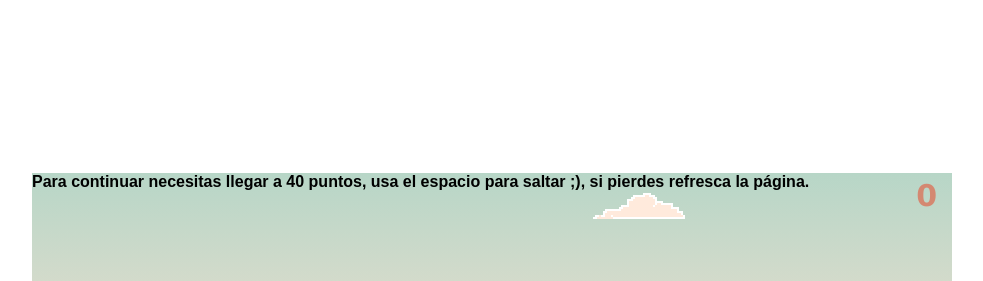
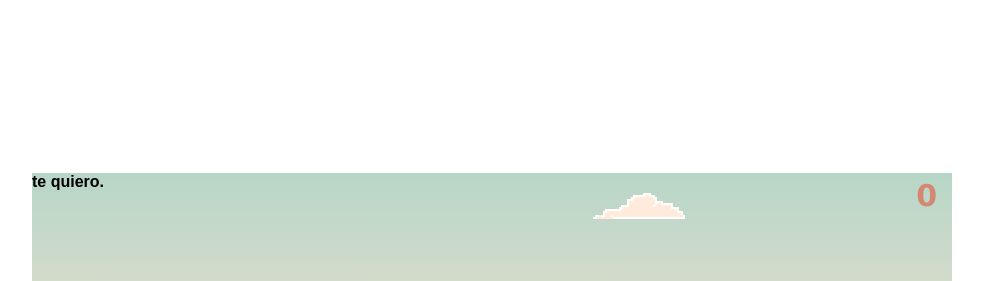
Before and after one commit to lucas2002x/Andrea2, a plain HTML site: page index2.html in a window 1280 px wide. Shown: the part 87-368 px from the top of the page, without its empty margins (148-1131 px from the left). Drawn offline with Linux system fonts and the light colour scheme.

Commit message:
Update index2.html

```diff
--- a/index2.html
+++ b/index2.html
@@ -155,7 +155,7 @@ body{
 <body>
 
     <div class="contenedor">
-        <h1>Para continuar necesitas llegar a 40 puntos, usa el espacio para saltar ;), si pierdes refresca la página.</h1>
+        <h1>te quiero.</h1>
 
 
         <div class="suelo"></div>
```
